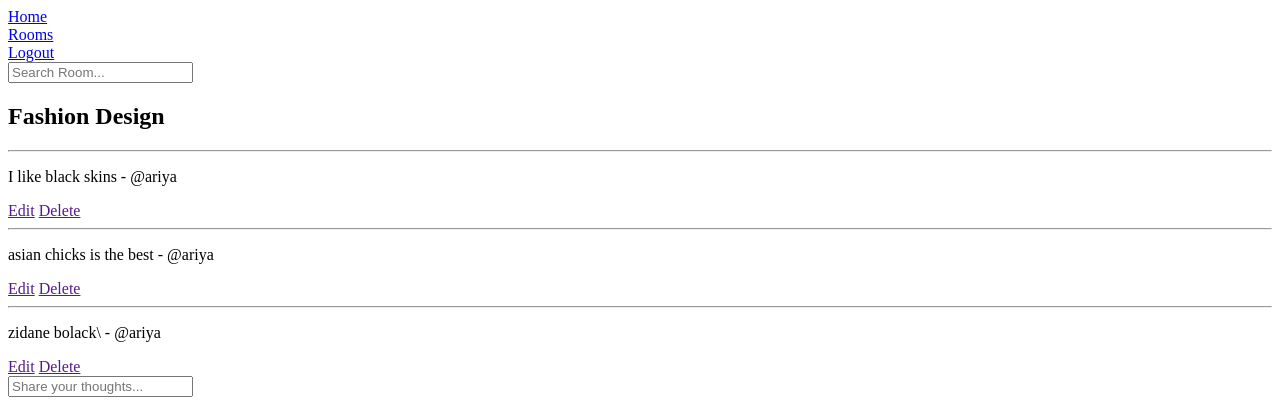
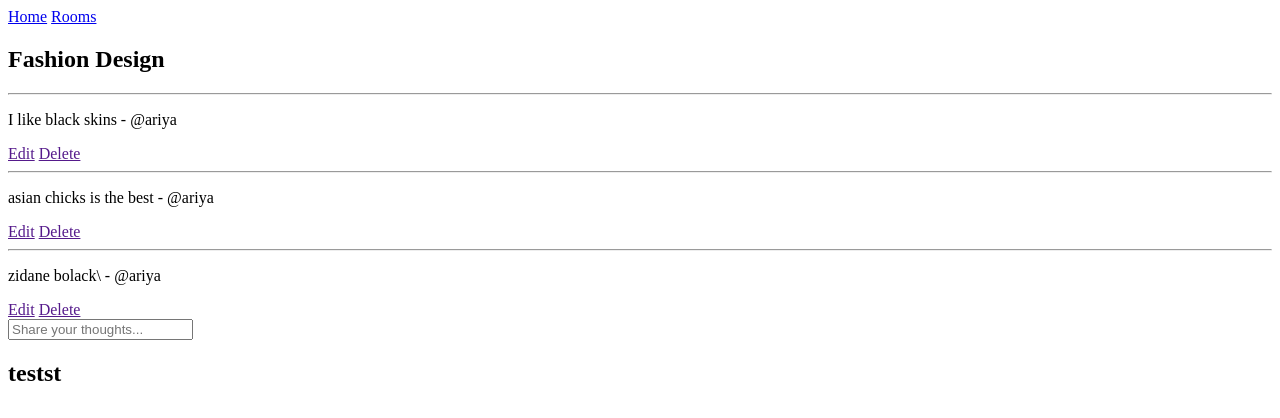
Before and after one commit to zdnrymn/GarudaHacks, a Django app: page /chatroom/1 in a window 1280 px wide. Shown: the top 418 px of the page. Run offline with Django 5.2, Linux system fonts and the light colour scheme; a user stored in the database is signed in; data comes from the database, SQL or seed files in the repository; both versions use the stored data as it was after the commit.

Commit message:
html rework

```diff
--- a/base/static/styles/navbar.css
+++ b/base/static/styles/navbar.css
@@ -3,3 +3,6 @@ ul{
     margin:0;
     padding:0;
 }
+li{
+    display: inline;
+}
--- a/base/templates/base/navbar.html
+++ b/base/templates/base/navbar.html
@@ -13,18 +13,6 @@
         <ul>
             <li><a href="{% url 'home' %}">Home</a></li>
             <li><a href="{% url 'room_list' %}">Rooms</a></li>
-            {% if request.user.is_authenticated %}
-            <li><a href="{% url 'logout' %}">Logout</a></li>
-            {% else %}
-            <li><a href="{% url 'login' %}">Login</a></li>
-            {% endif %}
-            {% if request.user.is_authenticated %}
-            <li>
-                <form action="{% url 'room_list' %}">
-                    <input type="text" name="q" placeholder="Search Room...">
-                </form>
-            </li>
-            {% endif %}
         </ul>
     </div>
     {% block content %}
```
Also changed, not shown: base/templates/base/home.html (+14 -3 lines), db.sqlite3.
